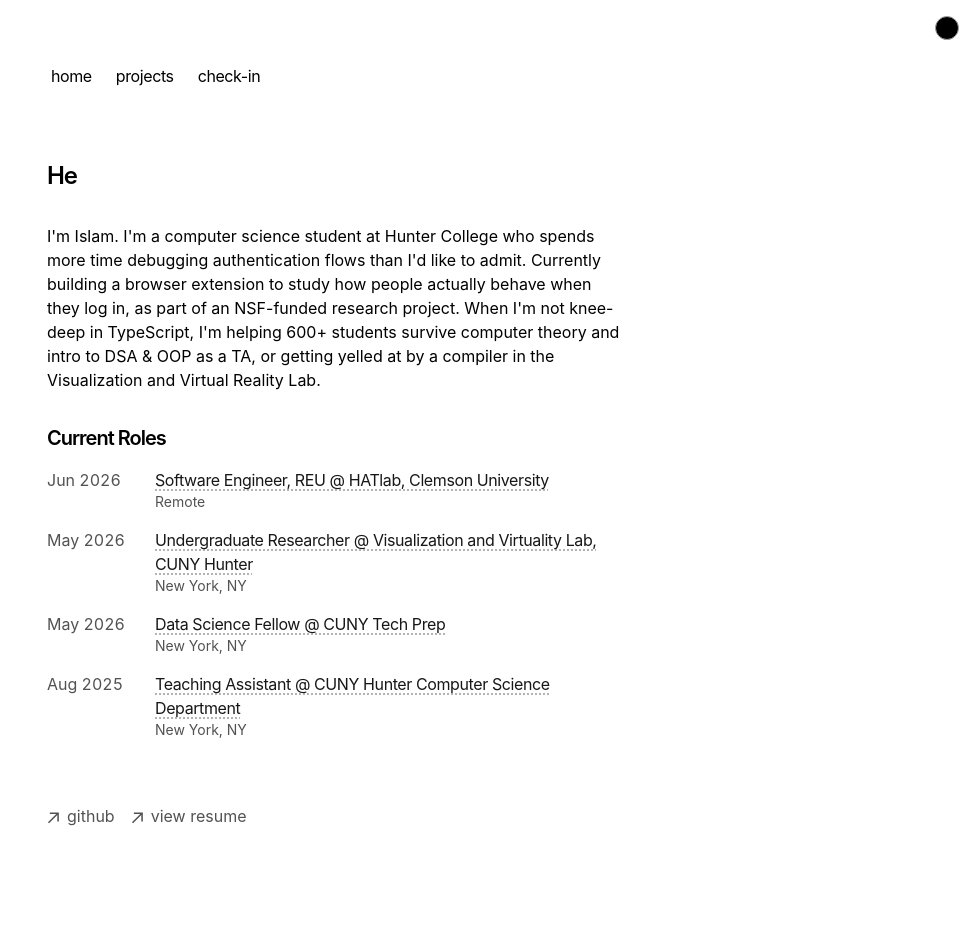
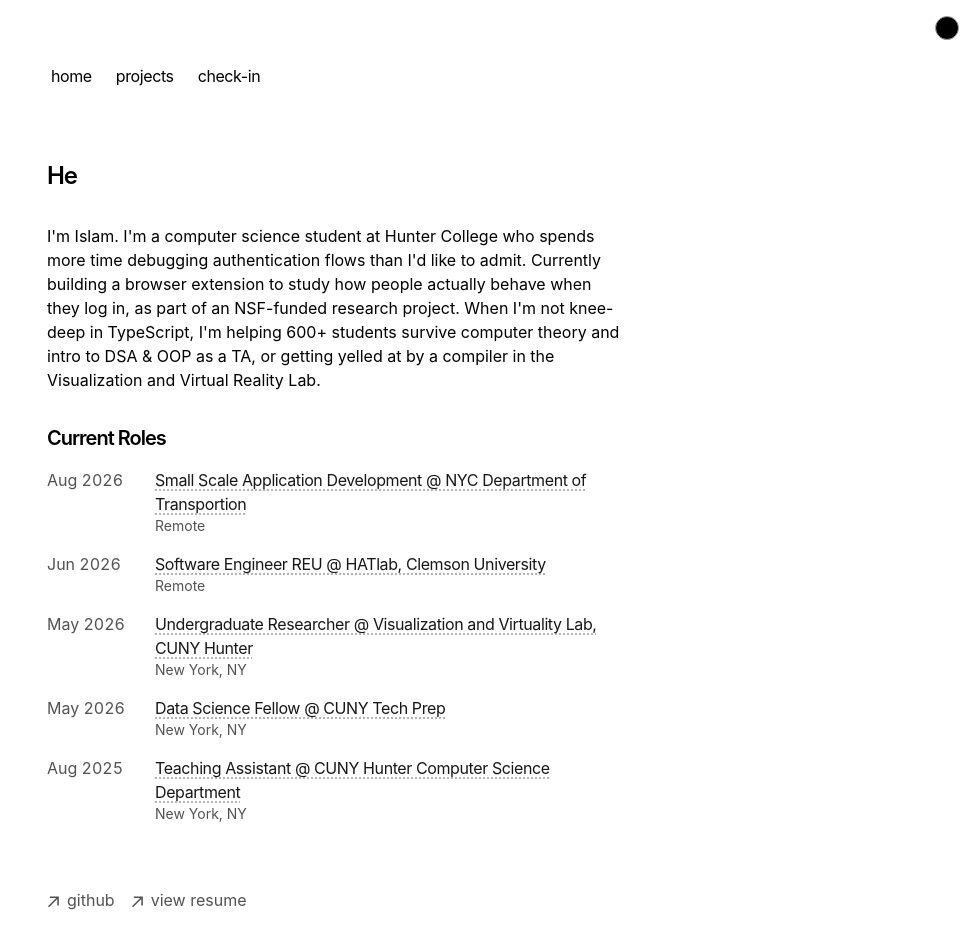
Before and after one commit to I-Asous/portfolio, a Next.js app: page / in a window 1280 px wide. Shown: the top 948 px of the page, without its empty margins (305-1280 px from the left). Built offline with nearby package versions, Linux system fonts and the light colour scheme.

Commit message:
role update

```diff
--- a/app/components/experience.tsx
+++ b/app/components/experience.tsx
@@ -8,12 +8,23 @@
 
 const roles: Role[] = [
   {
-    dateRange: 'Jun 2026',
-    role: 'Software Engineer, REU @ HATlab, Clemson University',
+    dateRange: 'Aug 2026',
+    role: 'Small Scale Application Development @ NYC Department of Transportion',
     location: 'Remote',
     description: [
-      'Developing a browser extension (WXT, Vue 3, TypeScript, Dexie.js) to track user authentication behavior across enterprise and crowdsourcing platforms, supporting NSF SaTC 2.0 research (Award #2521037, $650K) on usable secure authentication.',
-      'Designing and building a real-time broadcast notification system (Vue 3, Pinia, Supabase Realtime) enabling admins to push instant announcements to all authenticated dashboard users, with role-based access control via Postgres Row-Level Security.',
+      'Scoping and delivering a minimum viable product against a formal project scope and change-order process, translating stakeholder requirements into defined deliverables and timelines.',
+      'Collecting and analyzing data to inform application requirements and track project progress.',
+      'Communicating progress through written status reports and oral presentations to leadership, practicing stakeholder management and technical communication.'
+    ],
+  },
+  {
+    dateRange: 'Jun 2026',
+    role: 'Software Engineer REU @ HATlab, Clemson University',
+    location: 'Remote',
+    description: [
+      'Debugged and maintained an authentication-tracking browser extension (WXT, Vue 3, TypeScript, Dexie.js) supporting NSF-funded research (Award #2521037, $650K) into usability gaps and authentication-fatigue-driven password reuse, capturing real-world authentication metrics across enterprise and AI-crowdsourcing platforms.',
+      'Built a real-time broadcast notification system from scratch (Vue 3, Pinia, Supabase Realtime) enabling admins to push instant announcements to authenticated dashboard users, enforcing role-based access control via Postgres Row-Level Security.',
+      'Embedded Claude Code into an agentic full-stack development workflow spanning implementation, test authoring, cross-repository debugging (Supabase permissions, OAuth redirects, CI issues), and PR review: iterating on prompts and AI-generated output to accelerate feature delivery while maintaining 90%+ test coverage.'
     ],
   },
   {
```
